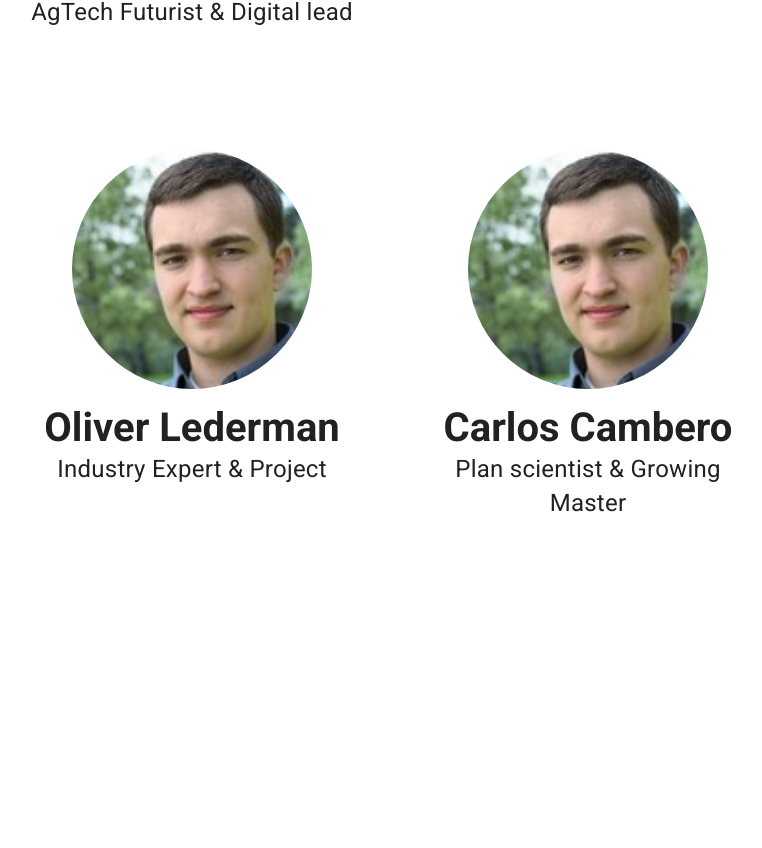
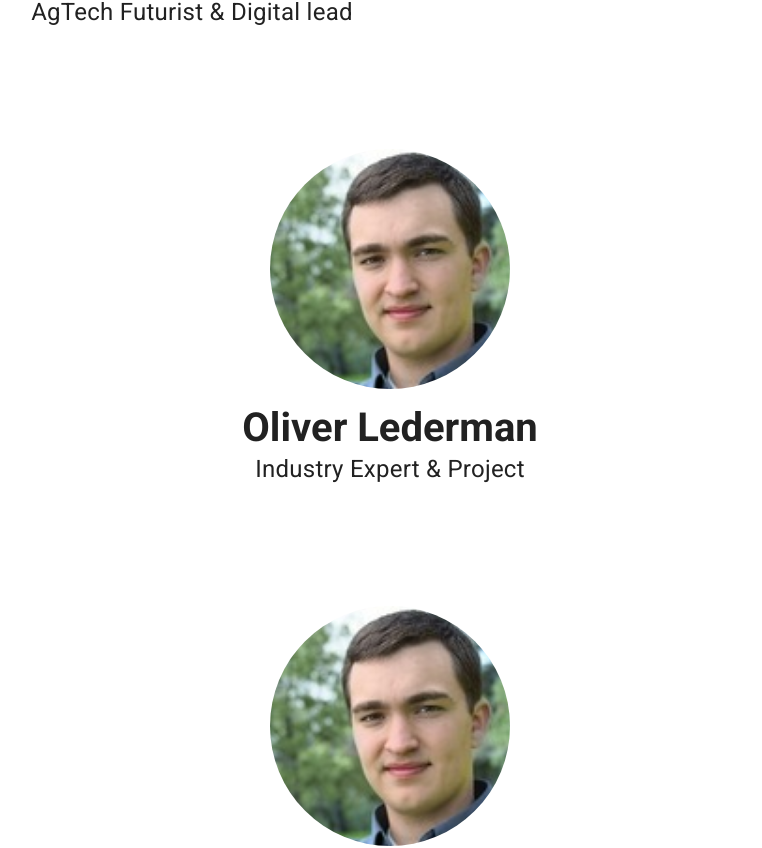
Before and after one commit to EsquizoDEV/hervana, a React (Create React App) app: page /team in a window 1280 px wide. Shown: the part 1378-2226 px from the top of the page, without its empty margins (250-1012 px from the left). Built offline with nearby package versions, Linux system fonts and the light colour scheme.

Commit message:
warnings

```diff
--- a/src/components/core/ListButton.jsx
+++ b/src/components/core/ListButton.jsx
@@ -90,8 +90,8 @@ export const ListButton = (props) => {
                              id="menu-list"
                              onKeyDown={handleListKeyDown}
                              >
-                                 <MenuItem onClick={handleClose,()=>{history.push('/historia'); window.location.reload()}}>Nuestra historia</MenuItem>
-                                 <MenuItem onClick={handleClose, ()=>{history.push('/team'); window.location.reload()}}>Nuestro equipo</MenuItem>
+                                 <MenuItem onClick={()=>{handleClose(); history.push('/historia'); window.location.reload()}}>Nuestra historia</MenuItem>
+                                 <MenuItem onClick={()=>{handleClose(); history.push('/team'); window.location.reload()}}>Nuestro equipo</MenuItem>
                              </MenuList>
                          </ClickAwayListener>
                      </Paper>
--- a/src/views/nosotros/pages/Team.jsx
+++ b/src/views/nosotros/pages/Team.jsx
@@ -180,7 +180,7 @@ const Team = () => {
                                                 </Card>
                                             </Box>
                                         </Grid>
-                                        <Grid item xs={12} md={12} md={6}>
+                                        <Grid item xs={12} md={12}>
                                             <Box sx={{width:"100%", marginBottom:"10vh"}}>
                                                 <Card
                                                     elevation={0}
```
